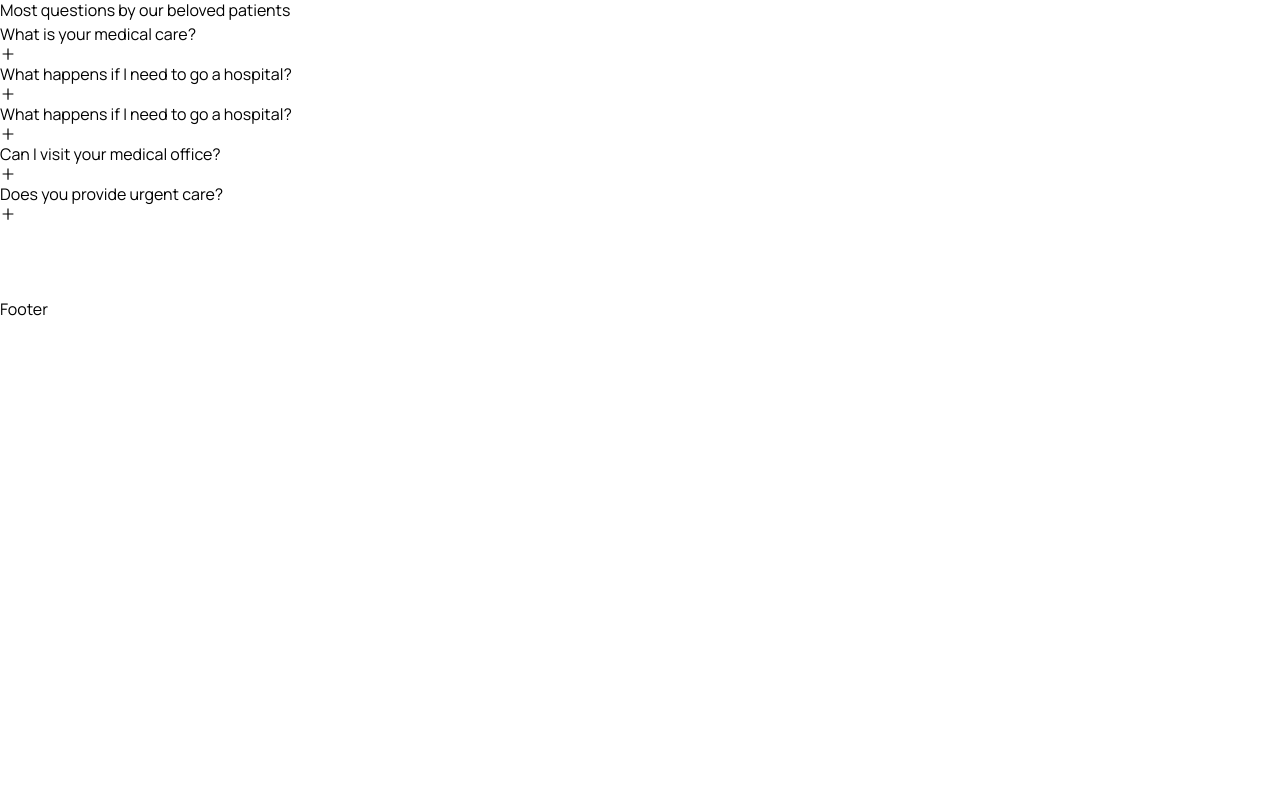
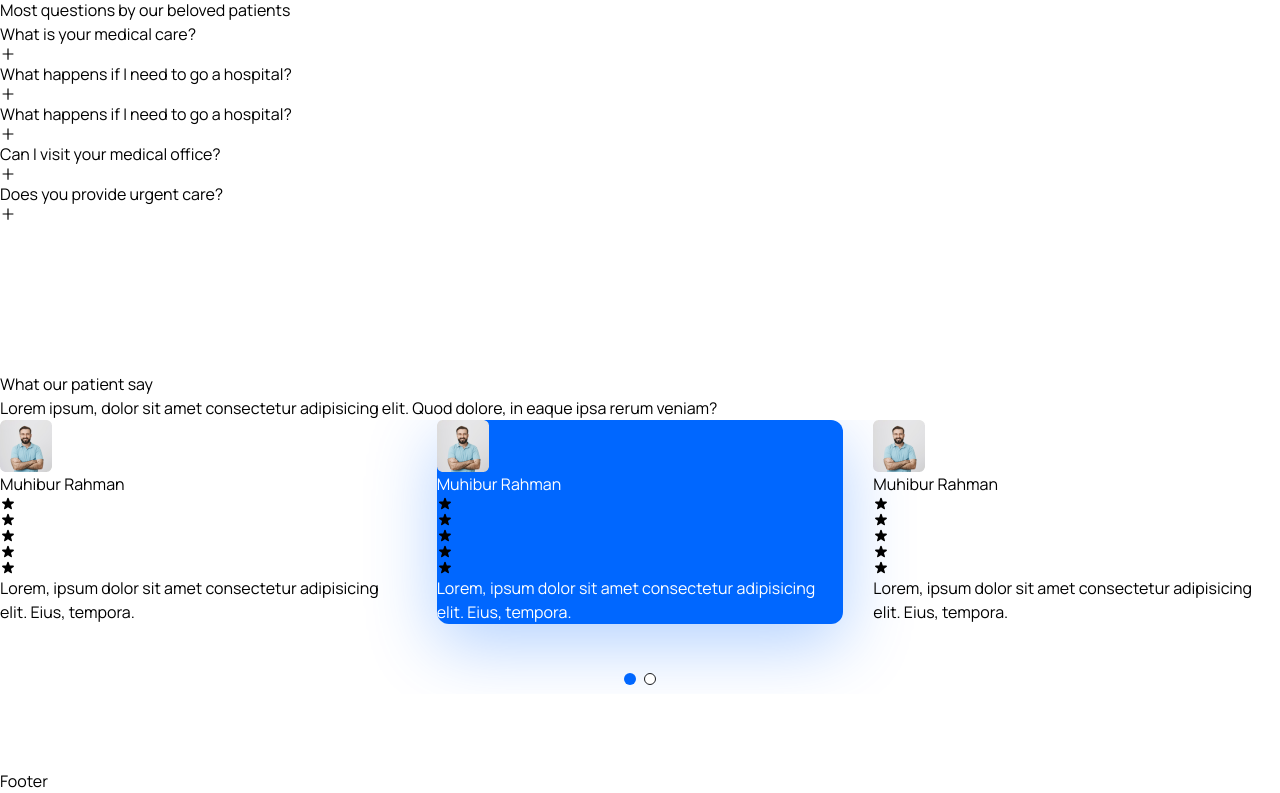
Before and after one commit to smhasanjamil/doctors-point-client-side, a React (Vite) app: page / in a window 1280 px wide. Shown: the part 7448-8241 px from the top of the page. Before the commit the page ends 7769 px from the top, so only its background shows below. Built offline with nearby package versions, Linux system fonts and the light colour scheme; the HTML template or start-up script is replaced by a standard one.

Commit message:
Testimonial section added to home

```diff
--- a/src/App.css
+++ b/src/App.css
@@ -8,6 +8,37 @@
 
 body {
   font-family: "Manrope", sans-serif;
+}
+
+.swiper-pagination-bullet {
+  width: 12px !important;
+  height: 12px !important;
+  border: 1px solid #181a1e !important;
+  opacity: 100% !important;
+  background: #fff !important;
+}
+.swiper-pagination-bullet-active {
+  background: #0067ff !important;
+  border: none !important;
+}
+
+.swiper {
+  padding-bottom: 70px !important;
+}
+
+.swiper-slide.swiper-slide-next {
+  background: #0067ff;
+  border-radius: 12px;
+  box-shadow: 0px 20px 70px rgba(0, 103, 255, 0.3) !important;
+}
+
+.swiper-slide.swiper-slide-next h4,
+.swiper-slide.swiper-slide-next p {
+  color: #fff !important;
+}
+
+.swiper-pagination {
+  top: 90% !important;
 }
 
 .sticky_header {
--- /dev/null
+++ b/src/components/Testimonial/Testimonial.jsx
@@ -0,0 +1,139 @@
+// Import Swiper React components
+import { Swiper, SwiperSlide } from "swiper/react";
+
+// Import Swiper styles
+import "swiper/css";
+import "swiper/css/pagination";
+
+// import "./styles.css";
+
+// import required modules
+import { Pagination } from "swiper/modules";
+
+import patientAvatar from "../../assets/images/patient-avatar.png";
+import { HiStar } from "react-icons/hi";
+// import Swiper from "swiper";
+
+const Testimonial = () => {
+  return (
+    <div className="mt-[30px] lg:mt-[55px]">
+      <Swiper
+        pagination={{
+          clickable: true,
+        }}
+        modules={[Pagination]}
+        spaceBetween={30}
+        slidesPerView={1}
+        breakpoints={{
+          640: {
+            slidesPerView: 1,
+            spaceBetween: 0,
+          },
+          768: {
+            slidesPerView: 2,
+            spaceBetween: 20,
+          },
+          1024: {
+            slidesPerView: 3,
+            spaceBetween: 30,
+          },
+        }}
+      >
+        <SwiperSlide>
+          <div className="py-[30px] px-5 rounded-3">
+            <div className="flex items-center gap-[13px]">
+              <img src={patientAvatar} alt="" />
+              <div>
+                <h4 className="text-[18px] leading-[30px] font-semibold text-headingColor">
+                  Muhibur Rahman
+                </h4>
+                <div className="flex items-center gap-[2px]">
+                  <HiStar className="text-yellowColor w-[18px] h-5" />
+                  <HiStar className="text-yellowColor w-[18px] h-5" />
+                  <HiStar className="text-yellowColor w-[18px] h-5" />
+                  <HiStar className="text-yellowColor w-[18px] h-5" />
+                  <HiStar className="text-yellowColor w-[18px] h-5" />
+                </div>
+              </div>
+            </div>
+            <p className="text-[16px] leading-7 mt-4 text-textColor font-[400]">
+              Lorem, ipsum dolor sit amet consectetur adipisicing elit. Eius,
+              tempora.
+            </p>
+          </div>
+        </SwiperSlide>
+        <SwiperSlide>
+          <div className="py-[30px] px-5 rounded-3">
+            <div className="flex items-center gap-[13px]">
+              <img src={patientAvatar} alt="" />
+              <div>
+                <h4 className="text-[18px] leading-[30px] font-semibold text-headingColor">
+                  Muhibur Rahman
+                </h4>
+                <div className="flex items-center gap-[2px]">
+                  <HiStar className="text-yellowColor w-[18px] h-5" />
+                  <HiStar className="text-yellowColor w-[18px] h-5" />
+                  <HiStar className="text-yellowColor w-[18px] h-5" />
+                  <HiStar className="text-yellowColor w-[18px] h-5" />
+                  <HiStar className="text-yellowColor w-[18px] h-5" />
+                </div>
+              </div>
+            </div>
+            <p className="text-[16px] leading-7 mt-4 text-textColor font-[400]">
+              Lorem, ipsum dolor sit amet consectetur adipisicing elit. Eius,
+              tempora.
+            </p>
+          </div>
+        </SwiperSlide>
+        <SwiperSlide>
+          <div className="py-[30px] px-5 rounded-3">
+            <div className="flex items-center gap-[13px]">
+              <img src={patientAvatar} alt="" />
+              <div>
+                <h4 className="text-[18px] leading-[30px] font-semibold text-headingColor">
+                  Muhibur Rahman
+                </h4>
+                <div className="flex items-center gap-[2px]">
+                  <HiStar className="text-yellowColor w-[18px] h-5" />
+                  <HiStar className="text-yellowColor w-[18px] h-5" />
+                  <HiStar className="text-yellowColor w-[18px] h-5" />
+                  <HiStar className="text-yellowColor w-[18px] h-5" />
+                  <HiStar className="text-yellowColor w-[18px] h-5" />
+                </div>
+              </div>
+            </div>
+            <p className="text-[16px] leading-7 mt-4 text-textColor font-[400]">
+              Lorem, ipsum dolor sit amet consectetur adipisicing elit. Eius,
+              tempora.
+            </p>
+          </div>
+        </SwiperSlide>
+        <SwiperSlide>
+          <div className="py-[30px] px-5 rounded-3">
+            <div className="flex items-center gap-[13px]">
+              <img src={patientAvatar} alt="" />
+              <div>
+                <h4 className="text-[18px] leading-[30px] font-semibold text-headingColor">
+                  Muhibur Rahman
+                </h4>
+                <div className="flex items-center gap-[2px]">
+                  <HiStar className="text-yellowColor w-[18px] h-5" />
+                  <HiStar className="text-yellowColor w-[18px] h-5" />
+                  <HiStar className="text-yellowColor w-[18px] h-5" />
+                  <HiStar className="text-yellowColor w-[18px] h-5" />
+                  <HiStar className="text-yellowColor w-[18px] h-5" />
+                </div>
+              </div>
+            </div>
+            <p className="text-[16px] leading-7 mt-4 text-textColor font-[400]">
+              Lorem, ipsum dolor sit amet consectetur adipisicing elit. Eius,
+              tempora.
+            </p>
+          </div>
+        </SwiperSlide>
+      </Swiper>
+    </div>
+  );
+};
+
+export default Testimonial;
--- a/src/pages/Home.jsx
+++ b/src/pages/Home.jsx
@@ -16,6 +16,7 @@
 import ServiceList from "../components/Services/ServiceList";
 import DoctorList from "../components/Doctors/DoctorList";
 import FaqList from "../components/Faq/FaqList";
+import Testimonial from "../components/Testimonial/Testimonial";
 
 const Home = () => {
   return (
@@ -280,6 +281,21 @@
         </div>
       </section>
       {/* faq section end ======= */}
+
+      {/* testimonial section start ======= */}
+      <section>
+        <div className="container">
+          <div className="xl:w-[470px] mx-auto">
+            <h2 className="heading text-center">What our patient say</h2>
+            <p className="text_para text-center">
+              Lorem ipsum, dolor sit amet consectetur adipisicing elit. Quod
+              dolore, in eaque ipsa rerum veniam?
+            </p>
+          </div>
+          <Testimonial />
+        </div>
+      </section>
+      {/* testimonial section end ======= */}
     </>
   );
 };
```
